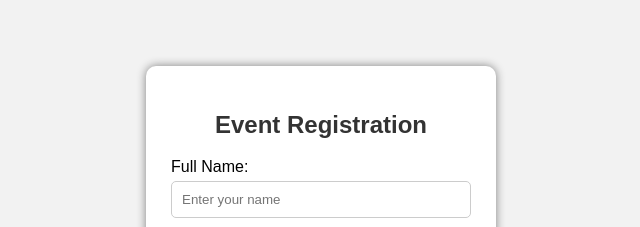
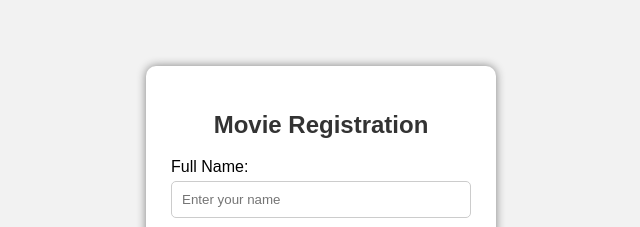
Before and after one commit to Shivamani-24/exp3, a plain HTML site: page index.html in a window 1280 px wide. Shown: the part 102-329 px from the top of the page, 319-959 px from the left. Drawn offline with Linux system fonts and the light colour scheme.

Commit message:
updated index

```diff
--- a/index.html
+++ b/index.html
@@ -8,7 +8,7 @@
 </head>
 <body>
     <div class="container">
-        <h2>Event Registration</h2>
+        <h2>Movie Registration</h2>
         <form id="registrationForm">
             <label for="name">Full Name:</label>
             <input type="text" id="name" placeholder="Enter your name" required>
```
